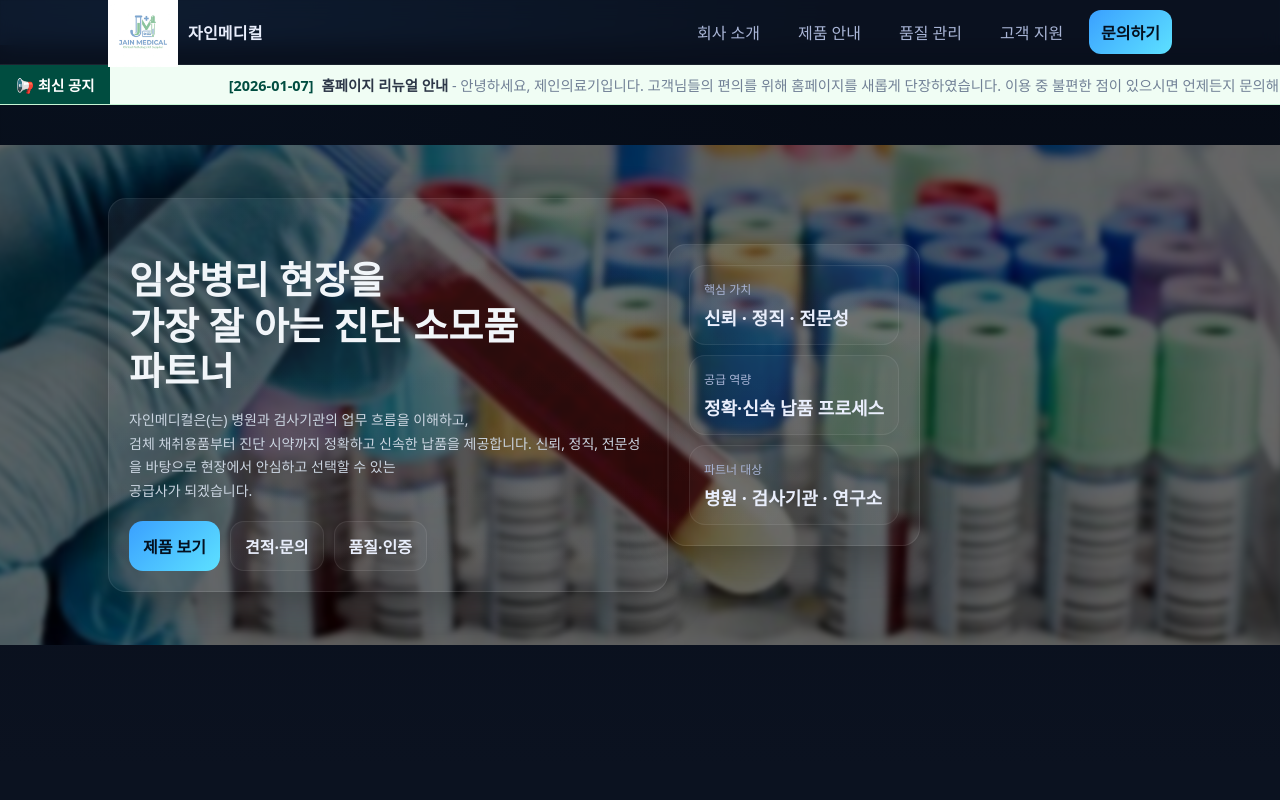
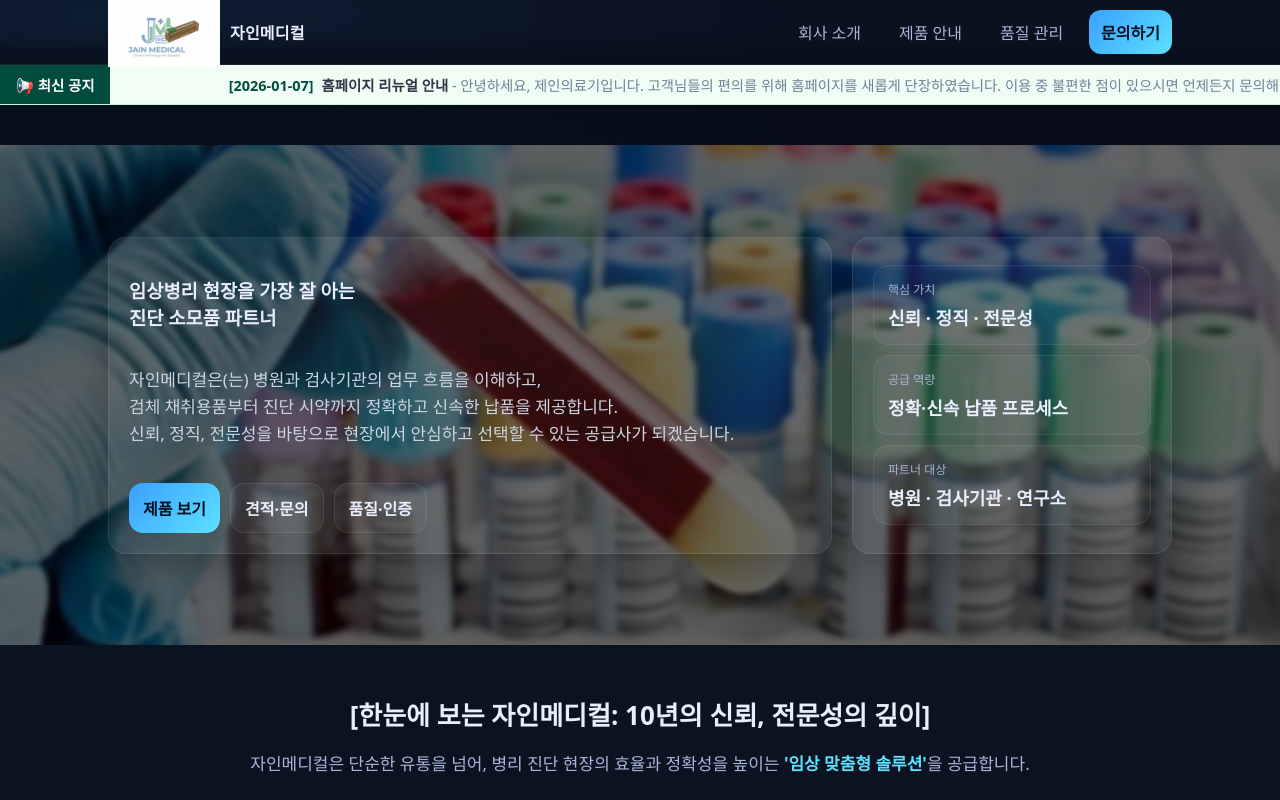
Before and after one commit to changwoojung7-sys/Jain_medical, a React (Vite) app: page / in a window 1280 px wide. Shown: the top 800 px of the page. Built offline with nearby package versions, Linux system fonts and the light colour scheme.

Commit message:
Add files via upload

```diff
--- a/src/components/Footer.jsx
+++ b/src/components/Footer.jsx
@@ -9,7 +9,7 @@ export default function Footer() {
           <div>
             <strong>{siteConfig.companyName}</strong> · 대표 {siteConfig.ceoName}
             <div style={{ marginTop: 6 }}>
-              {siteConfig.address} · Tel: {siteConfig.phone} · Mobile: {siteConfig.mobile} · Fax: {siteConfig.fax} · {siteConfig.email}
+              {siteConfig.address} · Tel: {siteConfig.phone} · Mobile: {siteConfig.mobile} · {siteConfig.email}
             </div>
           </div>
           <div>
--- a/src/components/Header.jsx
+++ b/src/components/Header.jsx
@@ -20,7 +20,7 @@ export default function Header({ routes }) {
 
         <nav className="nav" aria-label="Main navigation">
           {routes
-            .filter((r) => r.id !== "home")
+            .filter((r) => r.id !== "home" && r.id !== "support")
             .map((r) => (
               <a
                 key={r.id}
--- a/src/components/Hero.jsx
+++ b/src/components/Hero.jsx
@@ -9,20 +9,17 @@ export default function Hero() {
       <img src={heroImg} alt="임상병리 진단 현장" className="hero-bg" />
 
       <div className="hero-overlay container">
+        <div className="hero-content-wrapper">
           <div className="hero-text card">
             <h1>
-            임상병리 현장을<br />
-            가장 잘 아는 진단 소모품 <br />
-            파트너
+              임상병리 현장을 가장 잘 아는 <br />
+              진단 소모품 파트너
             </h1>
 
             <p>
-            {siteConfig.companyName}은(는) 병원과 검사기관의 업무 흐름을 이해하고,<br />
-            검체 채취용품부터 진단 시약까지
-            정확하고 신속한 납품을 제공합니다.
-
-            신뢰, 정직, 전문성을 바탕으로 현장에서 안심하고 선택할 수 있는 <br />
-            공급사가 되겠습니다.
+              {siteConfig.companyName}은(는) 병원과 검사기관의 업무 흐름을 이해하고, <br />
+              검체 채취용품부터 진단 시약까지 정확하고 신속한 납품을 제공합니다. <br />
+              신뢰, 정직, 전문성을 바탕으로 현장에서 안심하고 선택할 수 있는 공급사가 되겠습니다.
             </p>
 
             <div className="hero-actions">
@@ -46,6 +43,7 @@ export default function Hero() {
               <div className="v">병원 · 검사기관 · 연구소</div>
             </div>
           </div>
+        </div>
 
       </div>
     </section>
--- a/src/config/siteConfig.js
+++ b/src/config/siteConfig.js
@@ -3,8 +3,8 @@ export const siteConfig = {
   ceoName: "윤석신",
   mobile: "010-9061-5775",
   phone: "02-454-9200",
-  fax: "02-454-9201",
-  email: "suksiny@naver.com", // 샘플
+
+  email: "jainmedical003@gmail.com",
   address: "경기 구리시 우미내길 12-21", // 샘플
   businessHours: "평일 09:00 - 18:00",
   tagline: "임상병리 현장을 가장 잘 아는 진단 소모품 파트너",
--- a/src/pages/About.jsx
+++ b/src/pages/About.jsx
@@ -211,7 +211,7 @@ export default function About() {
               <li>{siteConfig.address}</li>
               <li>Tel: {siteConfig.phone}</li>
               <li>Mobile: {siteConfig.mobile}</li>
-              <li>Fax: {siteConfig.fax}</li>
+
               <li>{siteConfig.email}</li>
               <li style={{ marginTop: '10px' }}>
                 <a
--- a/src/pages/Products.jsx
+++ b/src/pages/Products.jsx
@@ -31,7 +31,9 @@ export default function Products() {
           {group === "자인메디컬 프리미엄 3종 라인업" && (
             <div style={{ marginBottom: '40px', maxWidth: '800px' }}>
               <p style={{ fontSize: '16px', lineHeight: '1.7', color: 'var(--text)' }}>
-                수많은 소모품 중 무엇을 써야 할지 고민되시나요? 자인메디컬은 화려한 광고보다 <strong style={{ color: '#5de1ff' }}>'현장에서 가장 잘 썰리는 칼날'</strong>을 찾는 임상병리사 선생님들의 마음을 먼저 생각합니다. 제가 직접 사용해보고 검증한 Erma 사의 핵심 제품 3종으로 병리실의 업무 효율을 높여드리겠습니다.
+                수많은 소모품 중 무엇을 써야 할지 고민되시나요? <br />
+                자인메디컬은 <strong style={{ color: '#5de1ff' }}>'현장에서 가장 잘 썰리는 칼날'</strong>을 찾는 임상병리사 선생님들의 마음을 먼저 생각합니다. <br />
+                직접 사용해보고 검증한 Erma 사의 핵심 제품 3종으로 병리실의 업무 효율을 높여드리겠습니다.
               </p>
             </div>
           )}
--- a/src/pages/Support.jsx
+++ b/src/pages/Support.jsx
@@ -13,9 +13,12 @@ export default function Support() {
 
   return (
     <Section
-      title="고객 지원"
+      title="문의하기"
       subtitle="문의부터 자료 확인까지, 필요한 정보를 빠르게 제공하겠습니다."
     >
+      <ContactCta />
+
+      <div style={{ marginTop: "60px" }}>
         <div className="support-actions" style={{ display: 'flex', justifyContent: 'flex-end', marginBottom: '1rem' }}>
           {!isAdmin ? (
             <button
@@ -60,8 +63,7 @@ export default function Support() {
             />
           )}
         </div>
-
-      <ContactCta />
+      </div>
 
       {showAdminLogin && (
         <AdminLogin
--- a/src/styles.css
+++ b/src/styles.css
@@ -351,23 +351,46 @@ a {
 }
 
 
+/* Hero Content Wrapper */
+.hero-content-wrapper {
+  display: flex;
+  justify-content: space-between;
+  align-items: stretch;
+  width: 100%;
+  gap: 20px;
+}
+
 .hero-overlay {
   position: absolute;
-  inset: 0;
+  top: 0;
+  bottom: 0;
+  left: 50%;
+  transform: translateX(-50%);
+  width: 100%;
   display: flex;
   align-items: center;
 }
 
 .hero-text {
-  max-width: 560px;
+  flex: 1;
+  display: flex;
+  flex-direction: column;
+  justify-content: center;
 }
 
-.hero-text h1 {
-  font-size: 38px;
-  line-height: 1.2;
-  margin-bottom: 14px;
+.kpis {
+  width: 320px;
+  display: flex;
+  flex-direction: column;
+  justify-content: center;
+}
+
+.hero h1 {
+  font-size: 32px;
+  line-height: 1.3;
+  margin-bottom: 20px;
   color: #f1f5f9;
-  /* 순백 ❌ → 연한 회백 */
+  word-break: keep-all;
 }
 
 /* 기본 (데스크톱) */
@@ -384,6 +407,11 @@ a {
 
 /* 모바일 */
 @media (max-width: 768px) {
+  .hero-content-wrapper {
+    flex-direction: column;
+    height: auto;
+  }
+
   .hero-visual {
     height: auto;
     min-height: 60vh;
@@ -396,7 +424,7 @@ a {
   }
 
   .hero-text p {
-    font-size: 14px;
+    font-size: 15px;
     line-height: 1.6;
   }
 
@@ -412,16 +440,18 @@ a {
   .hero-bg {
     object-position: center top;
   }
+
+  .kpis {
+    width: 100%;
+  }
 }
 
 
 .hero-text p {
-  color: var(--muted);
-  font-size: 14px;
-  line-height: 1.7;
-
   color: #cbd5e1;
-  /* 본문은 더 차분하게 */
+  font-size: 17px;
+  line-height: 1.6;
+  word-break: keep-all;
 }
 
 .page-section {
@@ -663,8 +693,16 @@ a {
 .about-overview {
   max-width: 1100px;
   width: 100%;
-  margin: 20px auto 100px;
+  margin: 0 auto 100px;
   padding: 0 18px;
+}
+
+#home {
+  padding-bottom: 0;
+}
+
+#about {
+  padding-top: 0;
 }
 
 .overview-grid {
```
Also changed, not shown: src/components/ContactCta.jsx (+18 -21 lines), src/assets/logo.png. Lines whose indentation alone changed are shown as unchanged.
